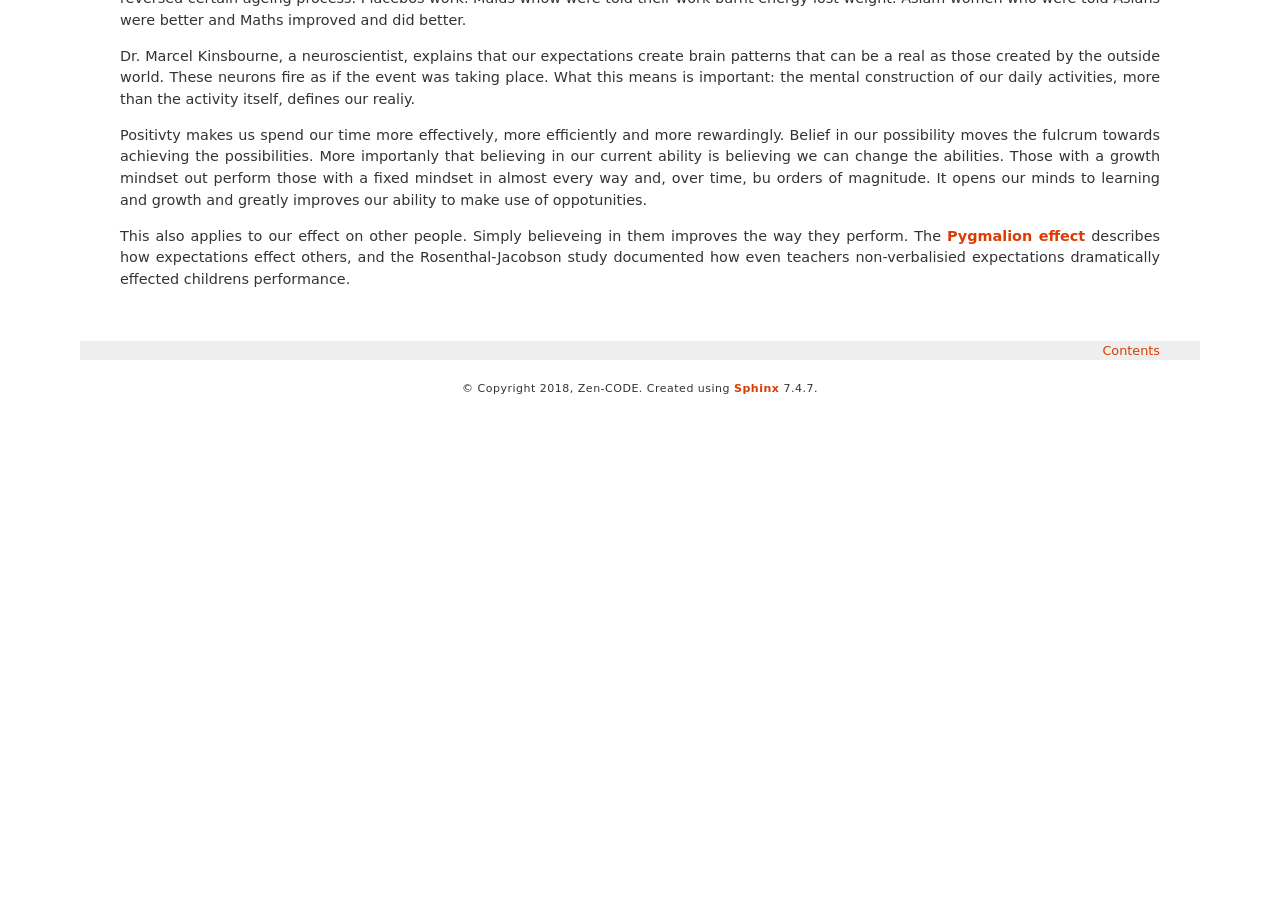
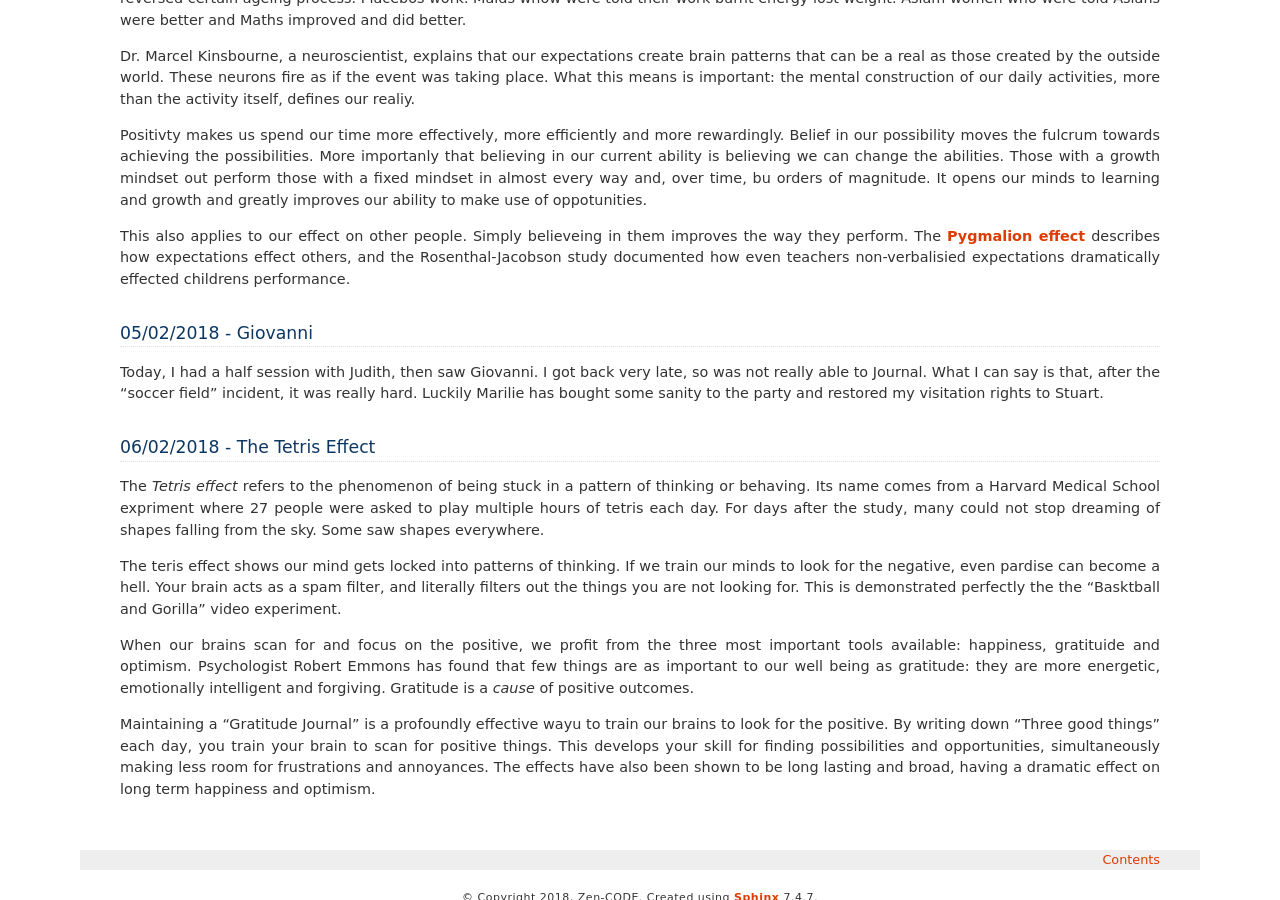
Before and after one commit to Zen-CODE/kivybits, a Sphinx documentation site: the page built from Personal/Journal/source/journal_2018_02.rst, in a window 1280 px wide and 900 px high, scrolled down 1989 px. Built offline with Sphinx 7.4.7, drawn with Linux system fonts in a browser that asks for light colours; before the commit the page ends 2394 px from its top, so only the background shows below that.

Commit message:
Added daily journal

```diff
--- a/Personal/Journal/source/journal_2018_02.rst
+++ b/Personal/Journal/source/journal_2018_02.rst
@@ -149,3 +149,41 @@ improves the way they perform. The `Pygmalion effect
 <https://en.wikipedia.org/wiki/Pygmalion_effect>`_ describes how expectations
 effect others, and the Rosenthal-Jacobson study documented how even teachers
 non-verbalisied expectations dramatically effected childrens performance.
+
+
+05/02/2018 - Giovanni
+^^^^^^^^^^^^^^^^^^^^^
+
+Today, I had a half session with Judith, then saw Giovanni. I got back very
+late, so was not really able to Journal. What I can say is that, after the
+"soccer field" incident, it was really hard. Luckily Marilie has bought some
+sanity to the party and restored my visitation rights to Stuart.
+
+06/02/2018 - The Tetris Effect
+^^^^^^^^^^^^^^^^^^^^^^^^^^^^^^
+
+The *Tetris effect* refers to the phenomenon of being stuck in a pattern of
+thinking or behaving. Its name comes from a Harvard Medical School expriment
+where 27 people were asked to play multiple hours of tetris each day. For days
+after the study, many could not stop dreaming of shapes falling from the sky.
+Some saw shapes everywhere.
+
+The teris effect shows our mind gets locked into patterns of thinking. If we
+train our minds to look for the negative, even pardise can become a hell. Your
+brain acts as a spam filter, and literally filters out the things you are not
+looking for. This is demonstrated perfectly the the "Basktball and Gorilla"
+video experiment.
+
+When our brains scan for and focus on the positive, we profit from the three
+most important tools available: happiness, gratituide and optimism.
+Psychologist Robert Emmons has found that few things are as important to our
+well being as gratitude: they are more energetic, emotionally intelligent and
+forgiving. Gratitude is a *cause* of positive outcomes.
+
+Maintaining a "Gratitude Journal" is a profoundly effective wayu to train our
+brains to look for the positive. By writing down "Three good things" each day,
+you train your brain to scan for positive things. This develops your skill for
+finding possibilities and opportunities, simultaneously making less room for
+frustrations and annoyances. The effects have also been shown to be long
+lasting and broad, having a dramatic effect on long term happiness and
+optimism.
```
